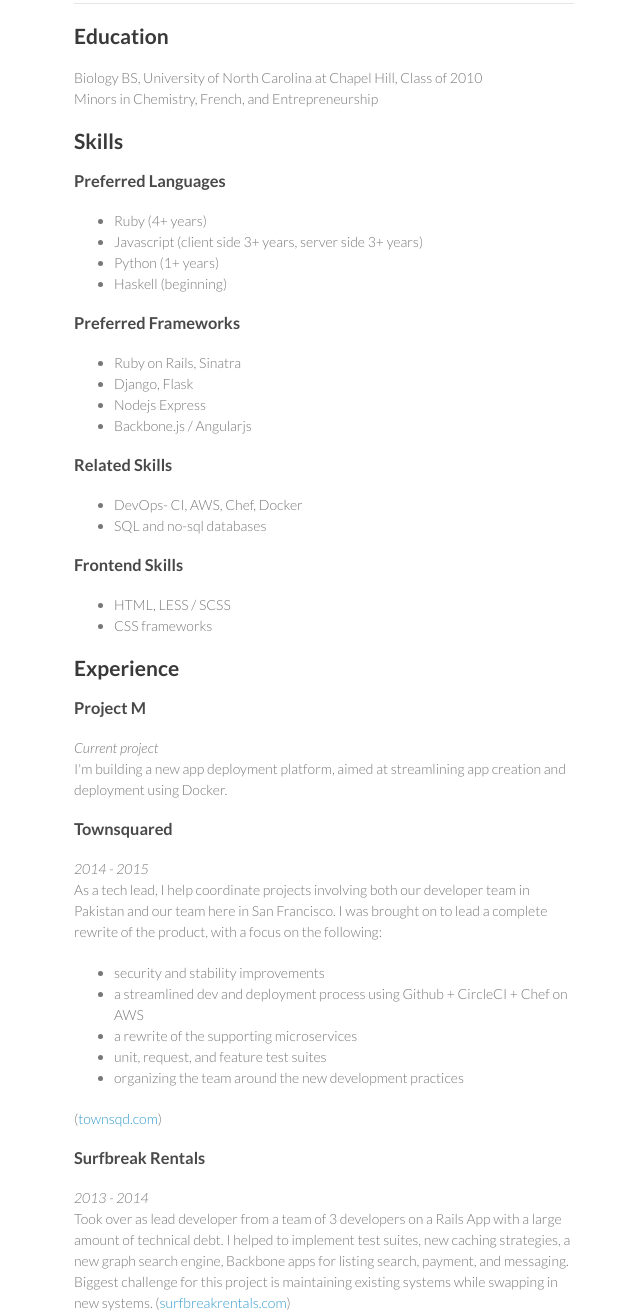
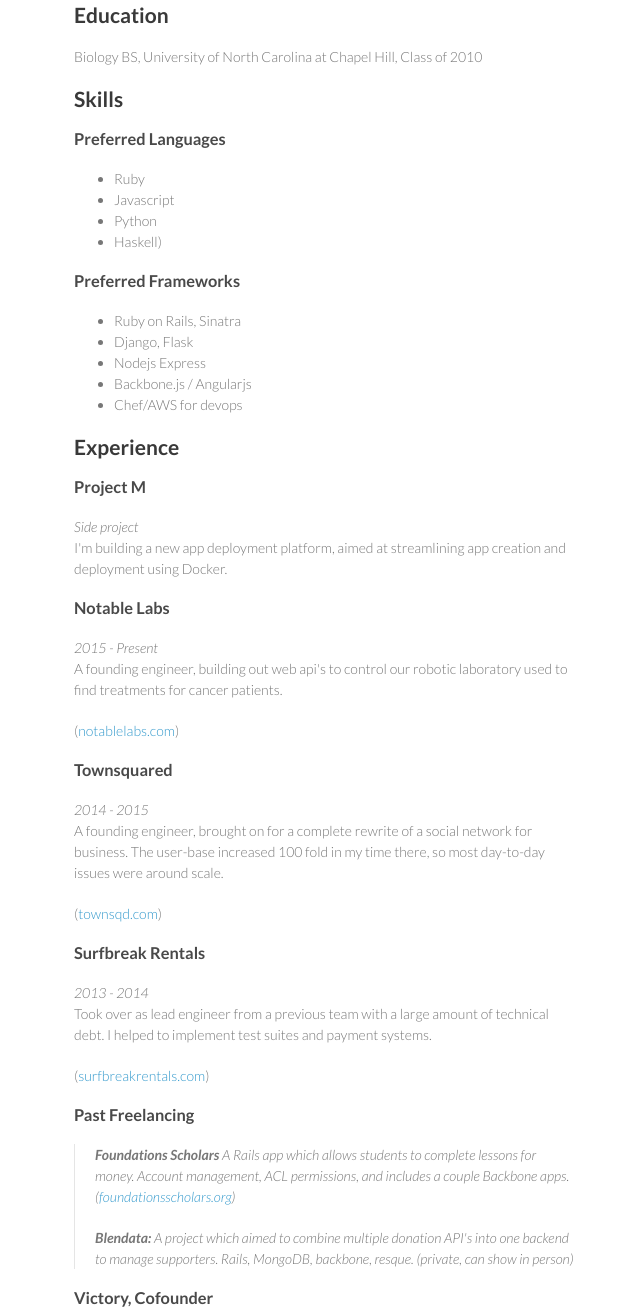
Before and after one commit to connorwarnock/connorwarnock.github.com, a plain HTML site: page index.html in a window 1280 px wide. Shown: the part 138-1454 px from the top of the page, without its empty margins (496-1136 px from the left). Drawn offline with Linux system fonts and the light colour scheme.

Commit message:
update doc [ci skip]

```diff
--- a/index.html
+++ b/index.html
@@ -33,23 +33,22 @@
 
       </header>
 <section>
-<p>I'm a full stack generalist based in San Francisco.  I usually build web apps involving Ruby and Javascript, though I'm always exploring new stacks.  I'm currently working on my own project, but have some additional bandwidth if the opportunity is right.</p>
+<p>I'm a full-stack engineer based in San Francisco.  I mostly work in Ruby, Python, and Javascript.  Currently I'm full-time leading the engineering team at Notable Labs.</p>
 
 <hr>
 
 <h2>Education</h2>
 
-<p>Biology BS, University of North Carolina at Chapel Hill, Class of 2010<br />
-Minors in Chemistry, French, and Entrepreneurship</p>
+<p>Biology BS, University of North Carolina at Chapel Hill, Class of 2010</p>
 
 <h2>Skills</h2>
 
 <h3>Preferred Languages</h3>
 <ul>
-  <li>Ruby (4+ years)</li>
-  <li>Javascript (client side 3+ years, server side 3+ years)</li>
-  <li>Python (1+ years)</li>
-  <li>Haskell (beginning)</li>
+  <li>Ruby</li>
+  <li>Javascript</li>
+  <li>Python</li>
+  <li>Haskell)</li>
 </ul>
 
 <h3>Preferred Frameworks</h3>
@@ -58,46 +57,38 @@ Minors in Chemistry, French, and Entrepreneurship</p>
   <li>Django, Flask</li>
   <li>Nodejs Express</li>
   <li>Backbone.js / Angularjs</li>
+  <li>Chef/AWS for devops</li>
 </ul>
-
-<h3>Related Skills</h3>
-  <ul>
-    <li>DevOps- CI, AWS, Chef, Docker</li>
-    <li>SQL and no-sql databases</li>
-  </ul>
-<h3>Frontend Skills</h3>
-  <ul>
-    <li>HTML, LESS / SCSS</li>
-    <li>CSS frameworks</li>
-  </ul>
 
 <h2>Experience</h2>
 <h3>Project M</h3>
-<i>Current project</i>
+<i>Side project</i>
 <p>
   I'm building a new app deployment platform, aimed at streamlining app creation and deployment using Docker.
 </p>
 
+<h3>Notable Labs</h3>
+<i>2015 - Present</i>
+<p>
+  A founding engineer, building out web api's to control our robotic laboratory used to find treatments for cancer patients.
+</p>
+<p>(<a href="https://notablelabs.com">notablelabs.com</a>)</p>
+
 <h3>Townsquared</h3>
 <i>2014 - 2015</i>
 <p>
-As a tech lead, I help coordinate projects involving both our developer team in Pakistan and our team here in San Francisco.
-I was brought on to lead a complete rewrite of the product, with a focus on the following:
+A founding engineer, brought on for a complete rewrite of a social network for business.  The user-base increased 100 fold in my time there, so most day-to-day issues were around scale.
 </p>
-<ul>
-  <li>security and stability improvements</li>
-  <li>a streamlined dev and deployment process using Github + CircleCI + Chef on AWS</li>
-  <li>a rewrite of the supporting microservices</li>
-  <li>unit, request, and feature test suites</li>
-  <li>organizing the team around the new development practices</li>
-</ul>
 <p>(<a href="http://townsqd.com">townsqd.com</a>)</p>
 
 
 <h3>Surfbreak Rentals</h3>
 <i>2013 - 2014</i>
 <p>
-Took over as lead developer from a team of 3 developers on a Rails App with a large amount of technical debt.  I helped to implement test suites, new caching strategies, a new graph search engine, Backbone apps for listing search, payment, and messaging.  Biggest challenge for this project is maintaining existing systems while swapping in new systems. (<a href="http://surfbreakrentals.com">surfbreakrentals.com</a>)
+Took over as lead engineer from a previous team with a large amount of technical debt.  I helped to implement test suites and payment systems.
+</p>
+<p>
+(<a href="http://surfbreakrentals.com">surfbreakrentals.com</a>)
 </p>
 <h3>Past Freelancing</h3>
 <blockquote>
@@ -114,7 +105,7 @@ Took over as lead developer from a team of 3 developers on a Rails App with a la
 <p><b>Robotic Garden:</b> I built a robotic garden using Arduino and a NodeJS app.  The setup waters my garden when I'm out and about.</p>
 <p><b>Traveling:</b> There's a world out there!  Most recently I spent a couple months exploring South-East Asia..</p>
 
-<p><i>Last updated July, 2015</i></p>
+<p><i>Last updated April, 2016</i></p>
       </section>
       <footer>
       </footer>
```
